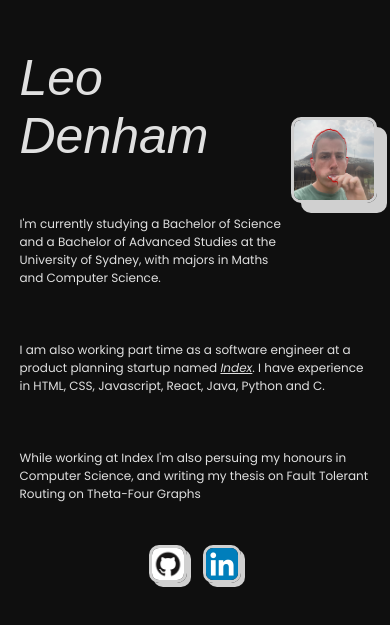
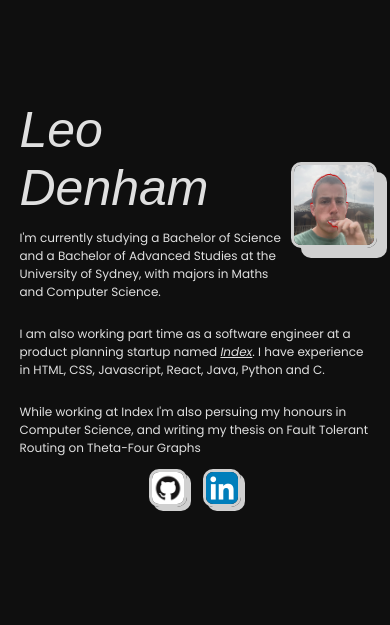
Before and after one commit to leodenham/LeosWebsite, a plain HTML site: page index.html in a window 390 px wide. Shown: the part 121-746 px from the top of the page. Drawn offline with Linux system fonts and the light colour scheme; a web font is replaced by a local one.

Commit message:
more mobile

```diff
--- a/style.css
+++ b/style.css
@@ -175,6 +175,7 @@ h1 {
   h1 {
     font-size: 50px;
     max-width: 80px;
+    margin-block: 10px;
   }
 
   .photoOfLeo {
@@ -186,4 +187,8 @@ h1 {
     top: -86px;
     left: 3px;
   }
+
+  .main {
+    gap: 0;
+  }
 }
```
